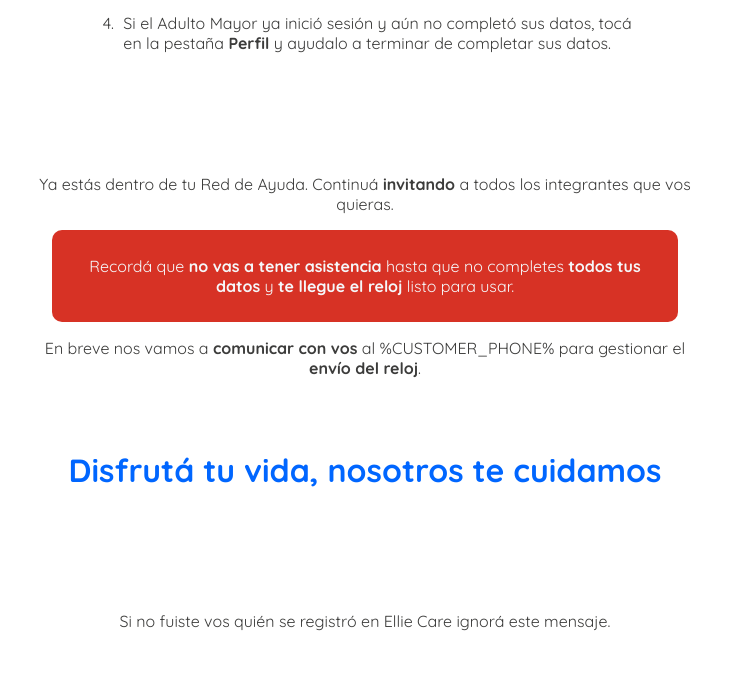
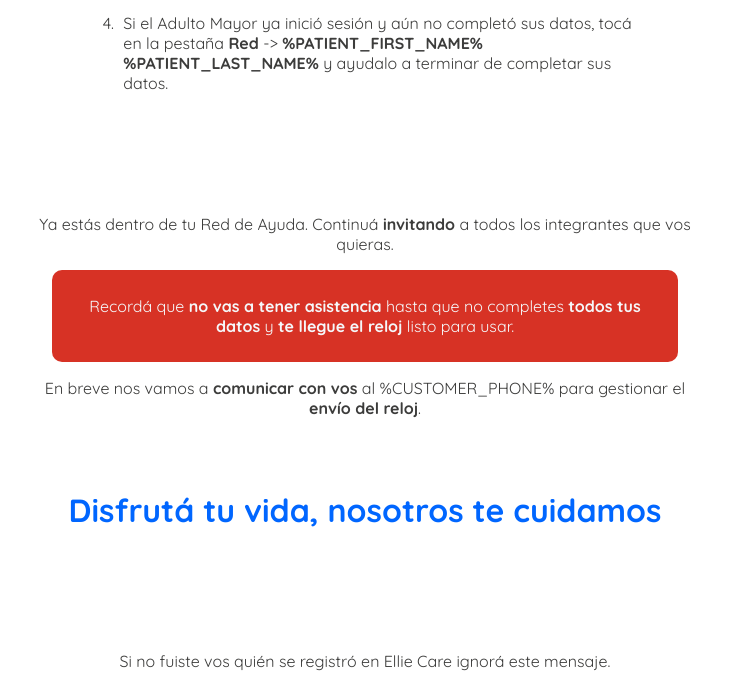
Before and after one commit to elliecare/mail-checkout, a website: page templates/email_subscription_gold.html in a window 1280 px wide. Shown: the part 1570-2254 px from the top of the page, without its empty margins (275-1004 px from the left). Drawn offline with Linux system fonts and the light colour scheme.

Commit message:
corrección final

```diff
--- a/templates/email_subscription_gold.html
+++ b/templates/email_subscription_gold.html
@@ -218,7 +218,7 @@
           >
             <li style="padding: 5px">
               Si el Adulto Mayor ya inició sesión y aún no completó sus datos,
-              tocá en la pestaña <b>Perfil</b> y ayudalo a terminar de completar
+              tocá en la pestaña <b>Red</b> -> <b>%PATIENT_FIRST_NAME% %PATIENT_LAST_NAME%</b> y ayudalo a terminar de completar
               sus datos.
             </li>
           </ol>
```
Also changed, not shown: templates/email_subscription_gold_loan.html (+1 -1 lines).
